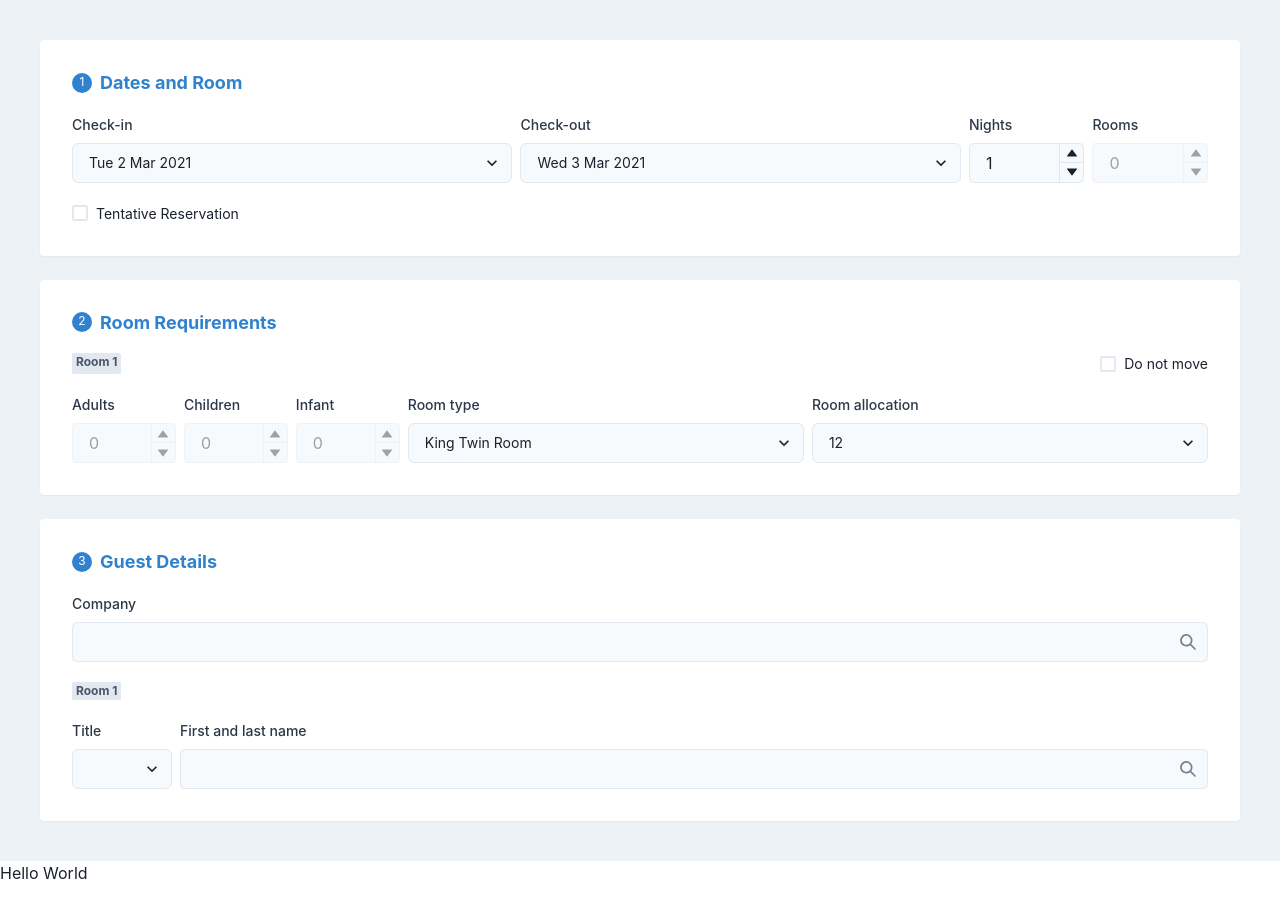
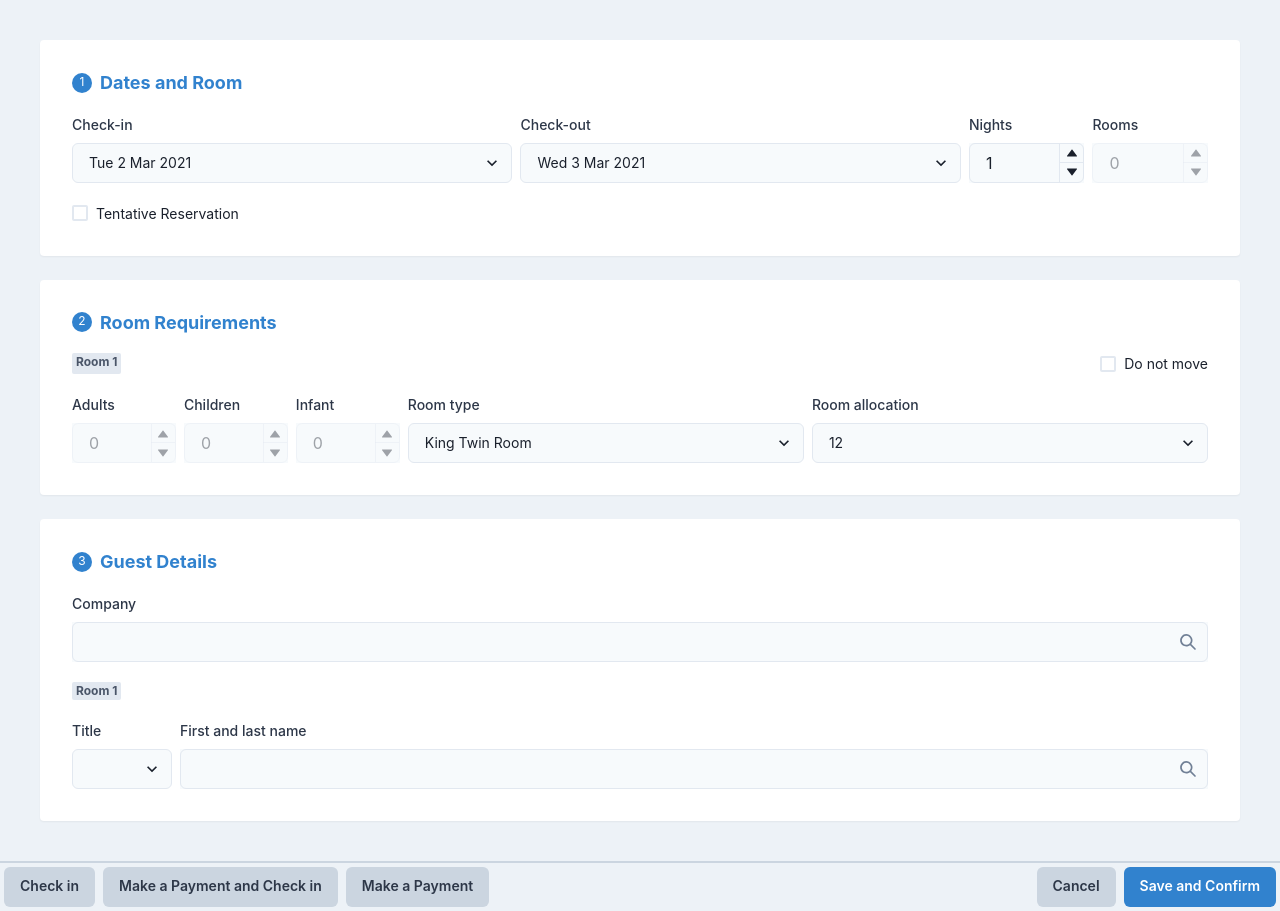
Before and after one commit to N-Nikolaev/socialpinpoint-tech-test, a React (Vite) app: page / in a window 1280 px wide. Before the commit the page ends 885 px from the top, so only its background shows below. Built offline with nearby package versions, Linux system fonts and the light colour scheme.

Commit message:
Add Taskbar component styling

```diff
--- a/src/components/Taskbar/Taskbar.tsx
+++ b/src/components/Taskbar/Taskbar.tsx
@@ -1,10 +1,52 @@
+import { Button } from '@chakra-ui/button'
+import { Spacer, Stack } from '@chakra-ui/layout'
 import React from 'react'
 
 const Taskbar: React.FC = () => {
     return (
-        <div>
-            Hello World
-        </div>
+        <Stack
+            direction='row'
+            p={1}
+            bg='gray.100'
+            borderTop='2px'
+            borderTopColor='gray.300'>
+
+            <Button
+                fontSize='sm'
+                color='gray.700'
+                bg='gray.300'>
+                Check in
+            </Button>
+
+            <Button
+                fontSize='sm'
+                color='gray.700'
+                bg='gray.300'>
+                Make a Payment and Check in
+            </Button>
+
+            <Button
+                fontSize='sm'
+                color='gray.700'
+                bg='gray.300'>
+                Make a Payment
+            </Button>
+
+            <Spacer />
+
+            <Button
+                fontSize='sm'
+                color='gray.700'
+                bg='gray.300'>
+                Cancel
+            </Button>
+
+            <Button
+                fontSize='sm'
+                colorScheme='blue'>
+                Save and Confirm
+            </Button>
+        </Stack>
     )
 }
 
```
